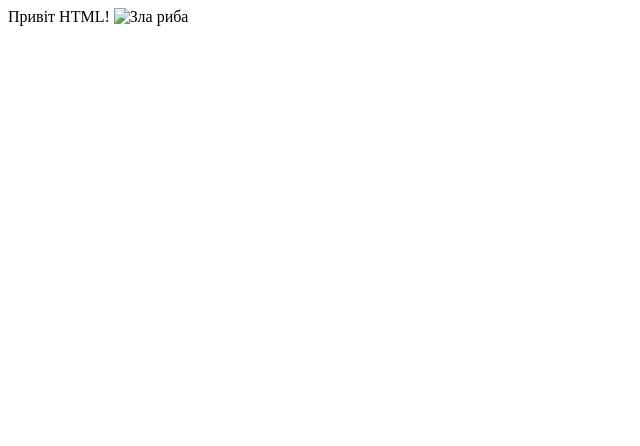
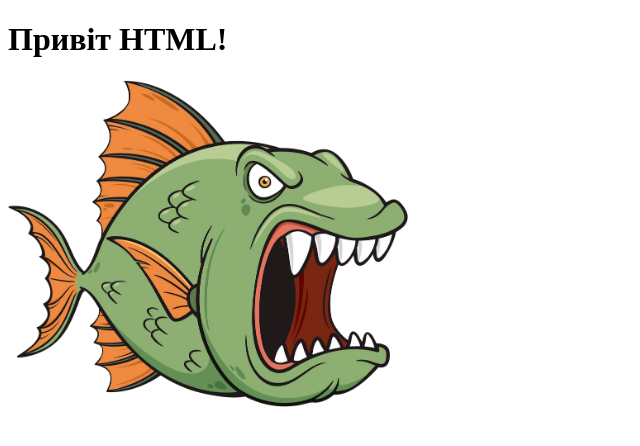
Before and after one commit to tsviklinskyi-m/html-css-js, a plain HTML site: page index.html in a window 1280 px wide. Shown: the whole page, without its empty margins (0-640 px from the left). Drawn offline with Linux system fonts and the light colour scheme.

Commit message:
fixed errors

```diff
--- a/index.html
+++ b/index.html
@@ -16,7 +16,7 @@
     ></script>
   </head>
   <body>
-    <h7>Привіт HTML!<h7>
-    <img width="400" scr="img/1782930.png" alt="Зла риба">
+    <h1>Привіт HTML!<h1>
+    <img width="400" src="img/1782930.png" alt="Зла риба">
   </body>
 </html>
```
